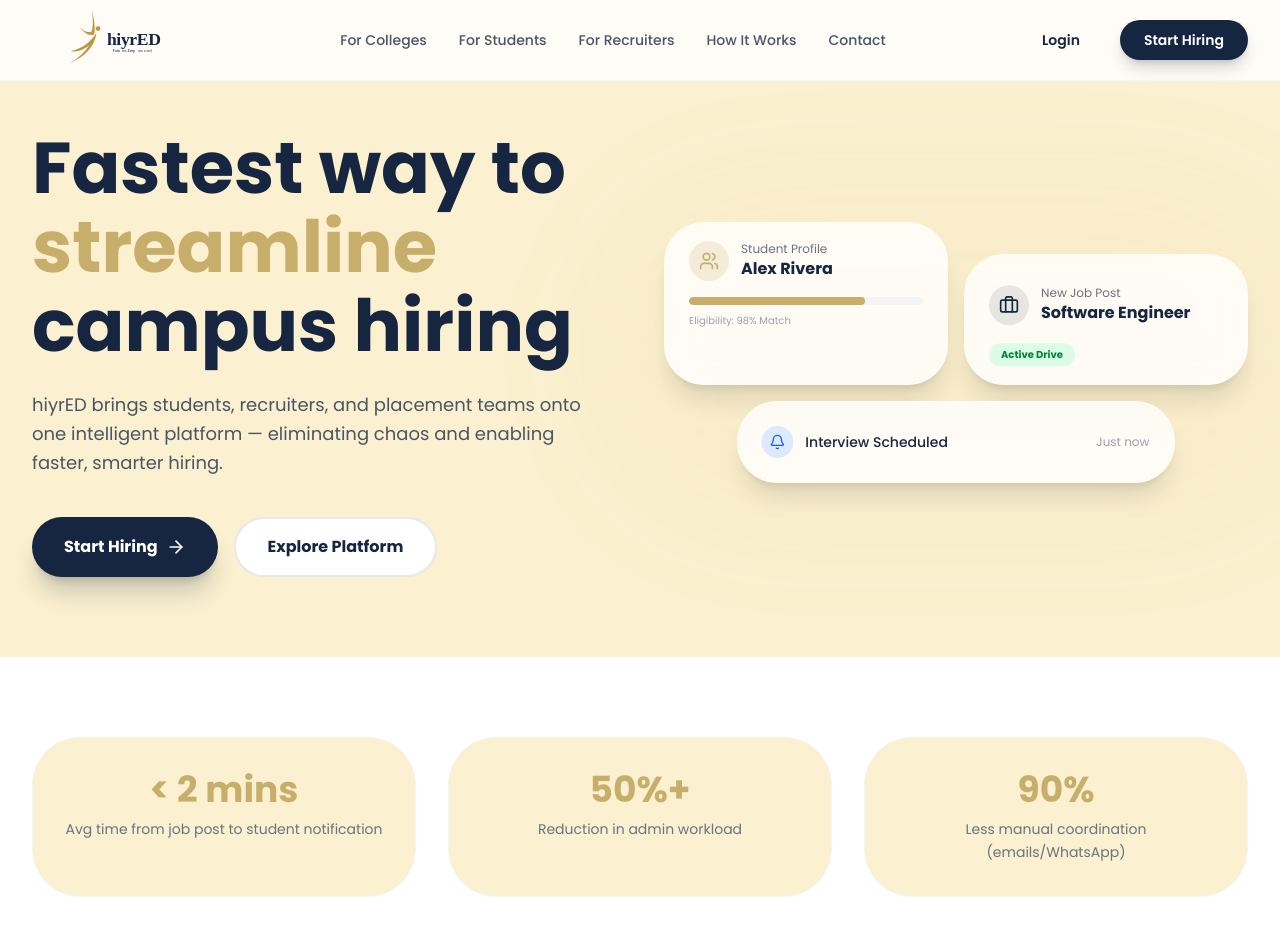
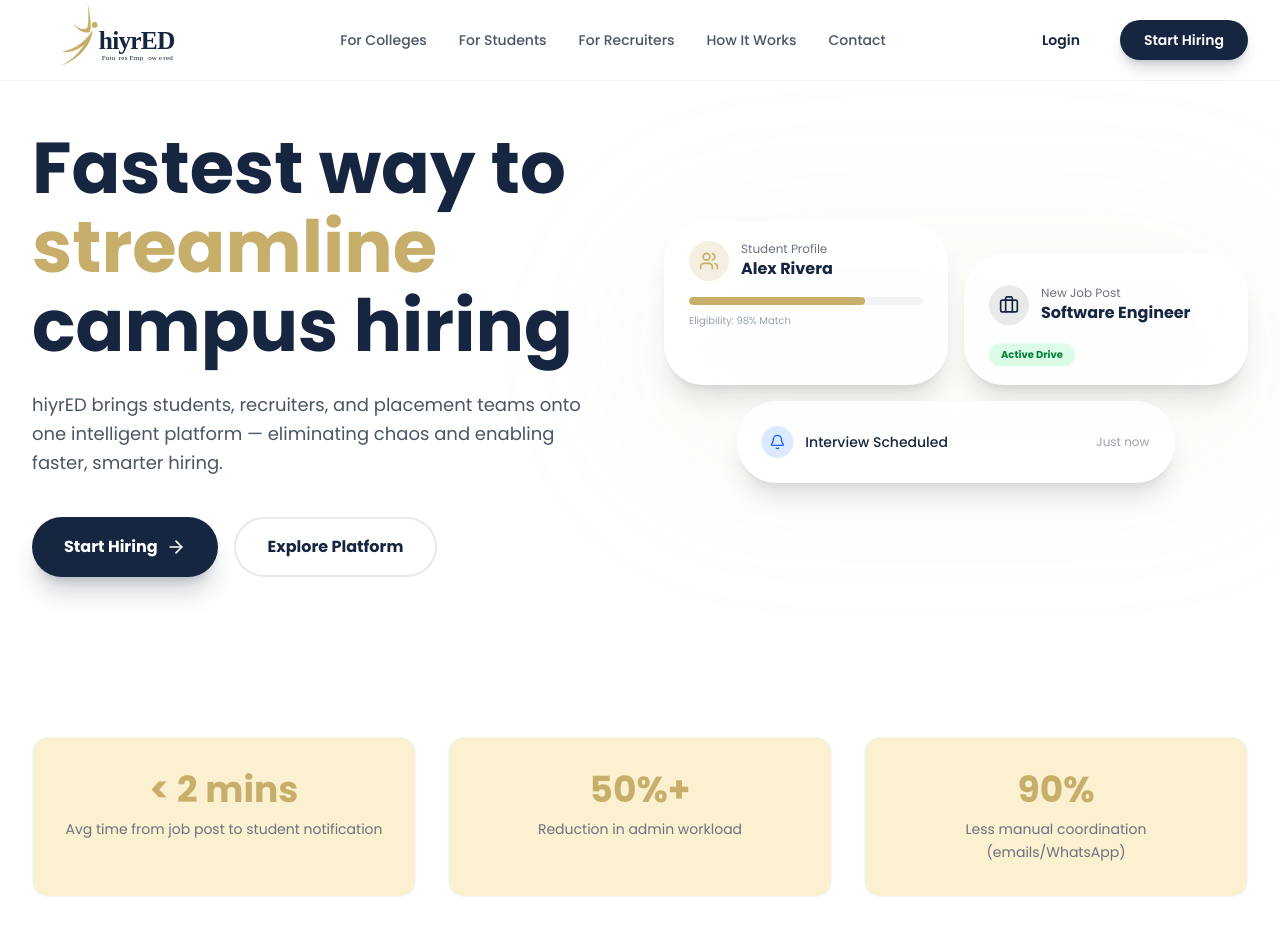
Before and after one commit to NITHINPOLI04/HiyrED-Landing-Page, a React (Vite) app: page / in a window 1280 px wide. Shown: the top 952 px of the page. Built offline with nearby package versions, Linux system fonts and the light colour scheme.

Commit message:
Logos Updated

```diff
--- a/src/App.tsx
+++ b/src/App.tsx
@@ -178,8 +178,8 @@ const Navbar = () => {
       animate={{ y: 0, opacity: 1 }}
       transition={{ duration: 0.6, ease: EASE_PREMIUM as unknown as number[], delay: 0.1 }}
       className={`fixed top-0 left-0 right-0 z-50 transition-all duration-300 ${scrolled
-          ? "bg-white/90 backdrop-blur-xl border-b border-gray-100 shadow-sm"
-          : "bg-white/80 backdrop-blur-md border-b border-gray-100"
+        ? "bg-white/90 backdrop-blur-xl border-b border-gray-100 shadow-sm"
+        : "bg-white/80 backdrop-blur-md border-b border-gray-100"
         }`}
     >
       <div className="max-w-7xl mx-auto px-4 sm:px-6 lg:px-8">
@@ -453,7 +453,7 @@ const MetricCard = ({ value, label, index }: { key?: number; value: string; labe
         delay: index * 0.12
       }}
       whileHover={{ y: -8, boxShadow: "0 20px 50px rgba(22,38,65,0.08)" }}
-      className="p-8 rounded-[3rem] bg-[#fbf0cf] border border-gray-100 text-center transition-shadow duration-300"
+      className="p-8 rounded-2xl bg-[#fbf0cf] border border-gray-100 text-center transition-shadow duration-300"
     >
       <h3 className="text-4xl font-bold text-[#c7ae6a] mb-2">{count}</h3>
       <p className="text-gray-500 text-sm leading-relaxed">{label}</p>
@@ -961,10 +961,7 @@ const Footer = () => {
         <AnimatedSection stagger={staggerContainer} className="grid grid-cols-2 md:grid-cols-4 lg:grid-cols-5 gap-12 mb-20">
           <motion.div className="col-span-2 lg:col-span-2" variants={fadeUp}>
             <div className="flex items-center gap-2 mb-6">
-              <div className="w-10 h-10 bg-brand-gold rounded-[1.25rem] flex items-center justify-center">
-                <span className="text-brand-navy font-bold text-xl">H</span>
-              </div>
-              <span className="text-2xl font-bold tracking-tight">hiyrED</span>
+              <img src="/Logo-Stick-Figure-Hiyred_Txt.svg" alt="hiyrED" className="h-22" />
             </div>
             <p className="text-gray-400 max-w-xs mb-8">
               Transforming campus hiring from manual chaos into an intelligent, automated system.
--- a/src/index.css
+++ b/src/index.css
@@ -18,14 +18,17 @@
   }
 
   body {
-    @apply text-brand-dark bg-[#fbf0cf];
+    @apply text-brand-dark bg-white;
     -webkit-font-smoothing: antialiased;
     -moz-osx-font-smoothing: grayscale;
   }
 
   /* Respect reduced motion preference */
   @media (prefers-reduced-motion: reduce) {
-    *, *::before, *::after {
+
+    *,
+    *::before,
+    *::after {
       animation-duration: 0.01ms !important;
       animation-iteration-count: 1 !important;
       transition-duration: 0.01ms !important;
@@ -47,7 +50,8 @@
 }
 
 /* Performance: GPU acceleration for animated elements */
-[data-motion], .glass-card {
+[data-motion],
+.glass-card {
   will-change: transform, opacity;
   transform: translateZ(0);
 }
```
Also changed, not shown: public/Logo-Stick-Figure-Hiyred_Txt.svg, public/logo_Txt.svg.
